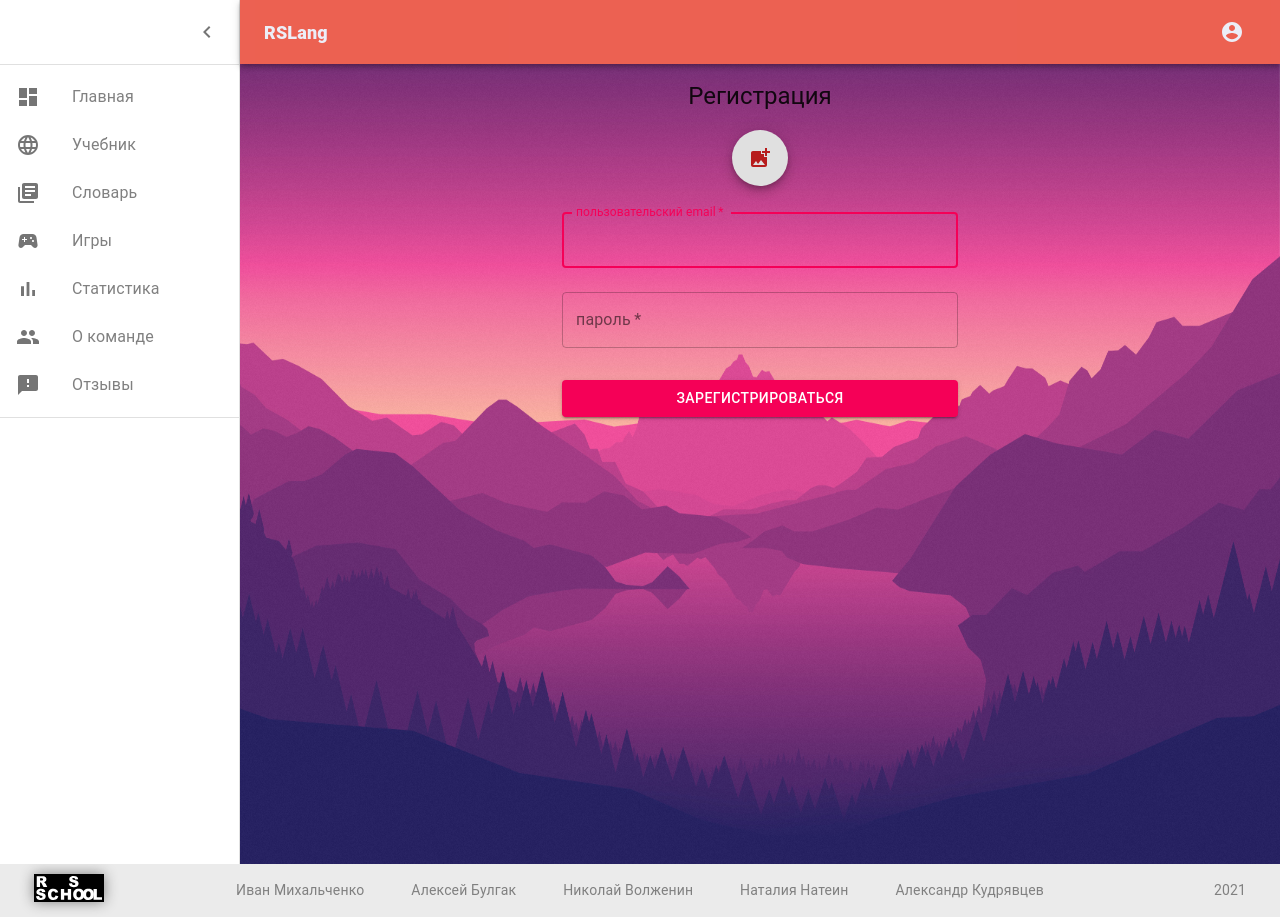
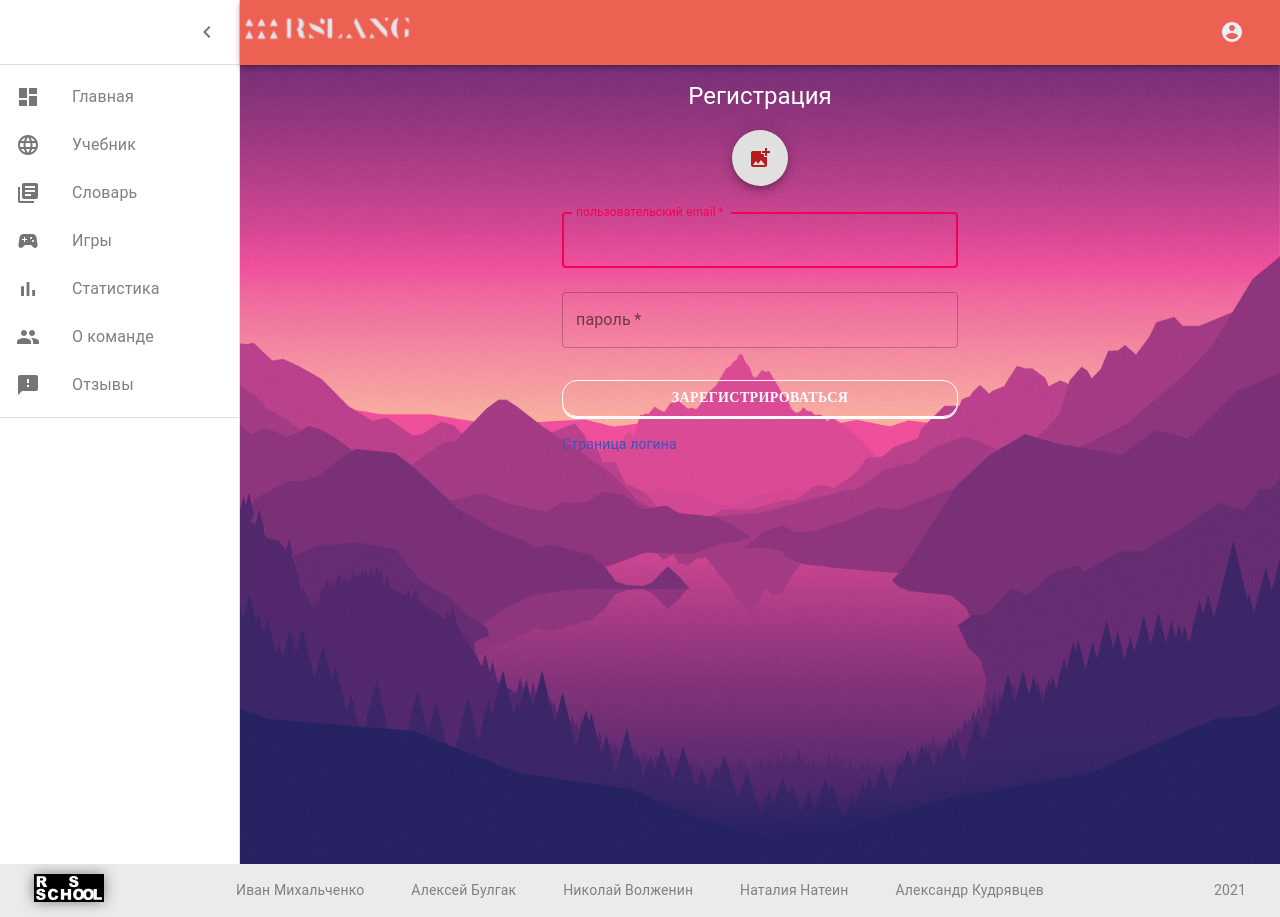
Before and after one commit to natein/rslang, a React (Create React App) app: page /sign-up in a window 1280 px wide. Built offline with nearby package versions, Linux system fonts and the light colour scheme.

Commit message:
style: add logo and fix some style

```diff
--- a/src/components/Dashboard/Dashboard.jsx
+++ b/src/components/Dashboard/Dashboard.jsx
@@ -8,7 +8,6 @@ import Box from '@material-ui/core/Box';
 import AppBar from '@material-ui/core/AppBar';
 import Toolbar from '@material-ui/core/Toolbar';
 import List from '@material-ui/core/List';
-import Typography from '@material-ui/core/Typography';
 import Divider from '@material-ui/core/Divider';
 import IconButton from '@material-ui/core/IconButton';
 import Container from '@material-ui/core/Container';
@@ -29,7 +28,7 @@ import ReviewPage from '../Review';
 import StatisticsPage from '../../pages/StatisticsPage';
 import DictionaryPage from '../../pages/DictionaryPage';
 import backgroundImage from '../../assets/main_page.jpg';
-
+import img from '../../assets/logo1.png';
 
 const drawerWidth = 240;
 
@@ -103,6 +102,13 @@ const useStyles = makeStyles((theme) => ({
         alignItems: 'center',
         position: 'relative',
     },
+    logoPick: {
+        width: '130px',
+        [theme.breakpoints.down('sm')]: {
+            textAlign: 'center',
+        },
+        transform: 'scale(1.5)',
+    },
 }));
 
 function Dashboard() {
@@ -126,11 +132,9 @@ function Dashboard() {
                     >
                         <MenuIcon />
                     </IconButton>
-                    <Typography component="h1" variant="h6" color="inherit" noWrap sx={{ flexGrow: 1 }}>
-                        <Link className={classes.titleLink} to="/">
-                            RSLang
-                        </Link>
-                    </Typography>
+                    <Link to="/">
+                        <img className={classes.logoPick} src={img} alt="RSlang" />
+                    </Link>
                     <TransitionsModal />
                 </Toolbar>
             </AppBar>
@@ -158,7 +162,6 @@ function Dashboard() {
                     flexGrow: 1,
                     height: '100vh',
                     overflow: 'auto',
-
                 }}
                 style={{
                     backgroundImage: `url(${backgroundImage})`,
--- a/src/components/HomePage/HomePage.jsx
+++ b/src/components/HomePage/HomePage.jsx
@@ -16,6 +16,7 @@ const useStyles = makeStyles((theme) => ({
     button: {
         color: 'white',
         minWidth: 150,
+        fontWeight: 900,
         margin: '1rem',
         boxShadow: '0px 2px 0px white',
         border: '1px double white',
--- a/src/components/HomePage/ModalAbout.jsx
+++ b/src/components/HomePage/ModalAbout.jsx
@@ -9,6 +9,7 @@ const useStyles = makeStyles(() => ({
     button: {
         color: '#0D7E94',
         minWidth: 150,
+        fontWeight: 900,
         margin: '1rem',
         boxShadow: '0px 2px 0px #0D7E94',
         border: '1px double #0D7E94',
--- a/src/components/LoginPage/LoginPage.jsx
+++ b/src/components/LoginPage/LoginPage.jsx
@@ -20,8 +20,23 @@ const useStyles = makeStyles((theme) => ({
         width: '100%',
         marginTop: theme.spacing(1),
     },
-    submit: {
+    button: {
         margin: theme.spacing(3, 0, 2),
+        color: 'white',
+        minWidth: 150,
+        fontWeight: 900,
+        boxShadow: '0px 2px 0px white',
+        border: '1px double white',
+        borderRadius: '15px 15px 15px 15px',
+        fontFamily: 'Segoe script, cursive',
+        '&:focus': {
+            boxShadow: '0px 2px 0px white',
+        },
+        '&:hover': {
+            color: 'white',
+            border: '1px double white',
+            boxShadow: '0 5px 5px white',
+        },
     },
 }));
 
@@ -53,7 +68,7 @@ const LoginPage = ({ user, error, onLogin, loader }) => {
     return (
         <Container component="main" maxWidth="xs">
             <div className={classes.paper}>
-                <Typography component="h1" variant="h5">
+                <Typography component="h1" variant="h5" style={{ color: 'white' }}>
                     Вход в аккаунт
                 </Typography>
                 <form className={classes.form} onSubmit={handleSubmit}>
@@ -81,7 +96,13 @@ const LoginPage = ({ user, error, onLogin, loader }) => {
                         value={password}
                         onChange={onInputChange}
                     />
-                    <Button type="submit" fullWidth variant="contained" color="secondary" className={classes.submit}>
+                    <Button
+                        color="secondary"
+                        variant="outlined"
+                        className={classes.button}
+                        fullWidth
+                        type="submit"
+                    >
                         Войти
                     </Button>
                     <Link
--- a/src/components/LoginPage/SingupPage.jsx
+++ b/src/components/LoginPage/SingupPage.jsx
@@ -1,4 +1,4 @@
-import { Button, Container, makeStyles, TextField, Typography } from '@material-ui/core';
+import { Button, Container, makeStyles, TextField, Typography, Link } from '@material-ui/core';
 import { Alert } from '@material-ui/lab';
 import { useEffect, useRef, useState } from 'react';
 import ImageUpload from './ImageUpload';
@@ -21,8 +21,23 @@ const useStyles = makeStyles((theme) => ({
         width: '100%',
         marginTop: theme.spacing(1),
     },
-    submit: {
+    button: {
         margin: theme.spacing(3, 0, 2),
+        color: 'white',
+        minWidth: 150,
+        fontWeight: 900,
+        boxShadow: '0px 2px 0px white',
+        border: '1px double white',
+        borderRadius: '15px 15px 15px 15px',
+        fontFamily: 'Segoe script, cursive',
+        '&:focus': {
+            boxShadow: '0px 2px 0px white',
+        },
+        '&:hover': {
+            color: 'white',
+            border: '1px double white',
+            boxShadow: '0 5px 5px white',
+        },
     },
 }));
 
@@ -56,7 +71,7 @@ const SignUpPage = ({ user, error, onUserCreate, loader }) => {
     return (
         <Container component="main" maxWidth="xs">
             <div className={classes.paper}>
-                <Typography component="h1" variant="h5">
+                <Typography component="h1" variant="h5" style={{ color: 'white' }}>
                     Регистрация
                 </Typography>
                 <form className={classes.form} onSubmit={handleSubmit}>
@@ -85,10 +100,24 @@ const SignUpPage = ({ user, error, onUserCreate, loader }) => {
                         value={password}
                         onChange={onInputChange}
                     />
-                    <Button type="submit" fullWidth variant="contained" color="secondary" className={classes.submit}>
+                    <Button
+                        color="secondary"
+                        variant="outlined"
+                        className={classes.button}
+                        fullWidth
+                        type="submit"
+                    >
                         Зарегистрироваться
                     </Button>
-
+                    <Link
+                        component="button"
+                        variant="body2"
+                        onClick={() => {
+                            history.push('/login');
+                        }}
+                    >
+                        Страница логина
+                    </Link>
                     {error && <Alert severity="error">{error}</Alert>}
                 </form>
             </div>
--- a/src/components/Review/FormDialog.jsx
+++ b/src/components/Review/FormDialog.jsx
@@ -17,6 +17,7 @@ const useStyles = makeStyles(() => ({
     button: {
         color: 'white',
         minWidth: 150,
+        fontWeight: 900,
         margin: '1rem',
         boxShadow: '0px 2px 0px white',
         border: '1px double white',
@@ -29,6 +30,11 @@ const useStyles = makeStyles(() => ({
             color: 'white',
             border: '1px double white',
             boxShadow: '0 5px 5px white',
+        },
+        '&:disabled': {
+            color: 'gray',
+            border: '1px double gray',
+            boxShadow: '0 5px 5px gray',
         },
     },
     buttonDialog: {
--- a/src/pages/DictionaryPage.jsx
+++ b/src/pages/DictionaryPage.jsx
@@ -11,7 +11,7 @@ function DictionaryPage({ match: { params } }) {
     <div>
       <h1 style={{ color: 'white' }}>Словарь</h1>
       {user.token && <Dictionary type={type} page={page} />}
-      {!user.token && <div>Необходимо авторизоваться</div>}
+      {!user.token && <div style={{ color: 'white' }}>Необходимо авторизоваться</div>}
     </div>
   );
 }
--- a/src/pages/StatisticsPage.jsx
+++ b/src/pages/StatisticsPage.jsx
@@ -8,10 +8,10 @@ const StatisticsPage = ({ userId }) => (
         {!!userId && <Statistics />}
         {!userId && (
             <>
-                <Typography variant="h4" component="h1">
+                <Typography variant="h4" component="h1" style={{ color: 'white' }}>
                     Статистика
                 </Typography>
-                <Typography component="p">
+                <Typography component="p" style={{ color: 'white' }}>
                     Только авторизированные пользователи могут просматривать статистику!
                 </Typography>
             </>
```
Also changed, not shown: src/assets/logo1.png (added).
